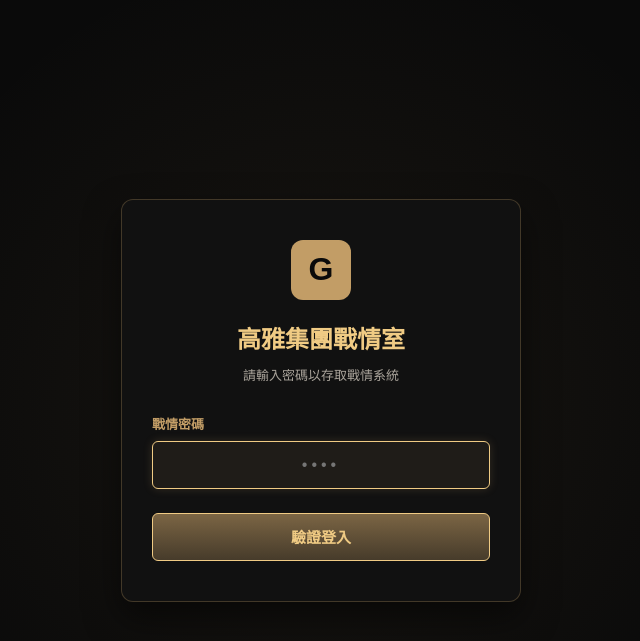
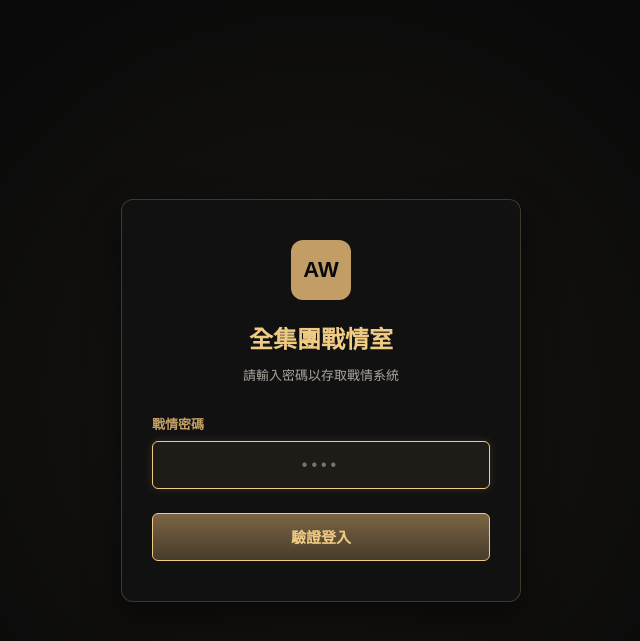
Before and after one commit to titankou2002/sleeping-beauty-bonus, a PHP site: page /login.php in a window 1280 px wide. Shown: the top 641 px of the page, without its empty margins (319-959 px from the left). Run offline with PHP 8.4, Linux system fonts and the light colour scheme.

Commit message:
feat: 登入頁改為全集團戰情室，LOGO改為AW
Co-Authored-By: Claude Sonnet 4.6 <noreply@anthropic.com>

```diff
--- a/login.php
+++ b/login.php
@@ -66,7 +66,7 @@ if ($_SERVER['REQUEST_METHOD'] === 'POST') {
       display: inline-flex;
       align-items: center;
       justify-content: center;
-      font-size: 32px;
+      font-size: 22px;
       font-weight: 900;
       margin-bottom: 20px;
     }
@@ -142,8 +142,8 @@ if ($_SERVER['REQUEST_METHOD'] === 'POST') {
 </head>
 <body>
   <div class="login-card">
-    <div class="logo">G</div>
-    <h1>高雅集團戰情室</h1>
+    <div class="logo">AW</div>
+    <h1>全集團戰情室</h1>
     <p class="desc">請輸入密碼以存取戰情系統</p>
 
     <?php if ($error): ?>
```
